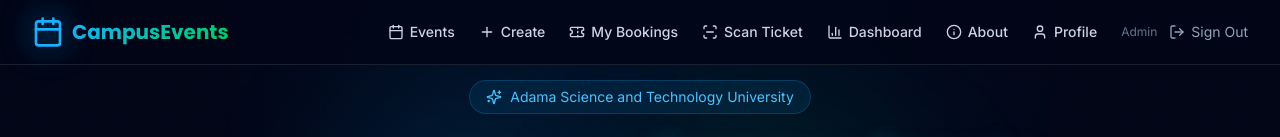
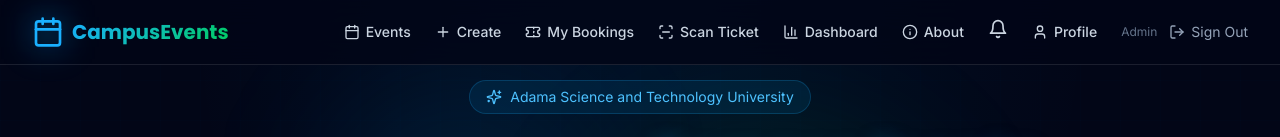
Before and after one commit to IamMachir/campus-event-ticket-booking, a React (Vite) app in the folder frontend/: page / in a window 1280 px wide. Shown: the top 137 px of the page. Built offline with nearby package versions, Linux system fonts and the light colour scheme; no server answers; sample sign-in values are in the browser's storage.

Commit message:
Add QR ticketing and attendee features

```diff
--- a/frontend/src/components/Navbar.jsx
+++ b/frontend/src/components/Navbar.jsx
@@ -2,6 +2,7 @@ import { useState } from 'react';
 import { Link, useNavigate } from 'react-router-dom';
 import { Menu, X, Calendar, LogOut, ScanLine, Plus, Ticket, BarChart3, Info, User } from 'lucide-react';
 import { isOrganizer, isAdmin, getUser } from '../api/client';
+import NotificationBell from './NotificationBell';
 
 export default function Navbar() {
   const [open, setOpen] = useState(false);
@@ -27,6 +28,7 @@ export default function Navbar() {
       {organizer && <Link to="/check-in" onClick={() => setOpen(false)} className={linkClass}><ScanLine className="w-4 h-4" /> Scan Ticket</Link>}
       {organizer && <Link to="/organizer/dashboard" onClick={() => setOpen(false)} className={linkClass}><BarChart3 className="w-4 h-4" /> Dashboard</Link>}
       <Link to="/about" onClick={() => setOpen(false)} className={linkClass}><Info className="w-4 h-4" /> About</Link>
+      {token && <NotificationBell />}
       {token && <Link to="/profile" onClick={() => setOpen(false)} className={linkClass}><User className="w-4 h-4" /> Profile</Link>}
     </>
   );
```
